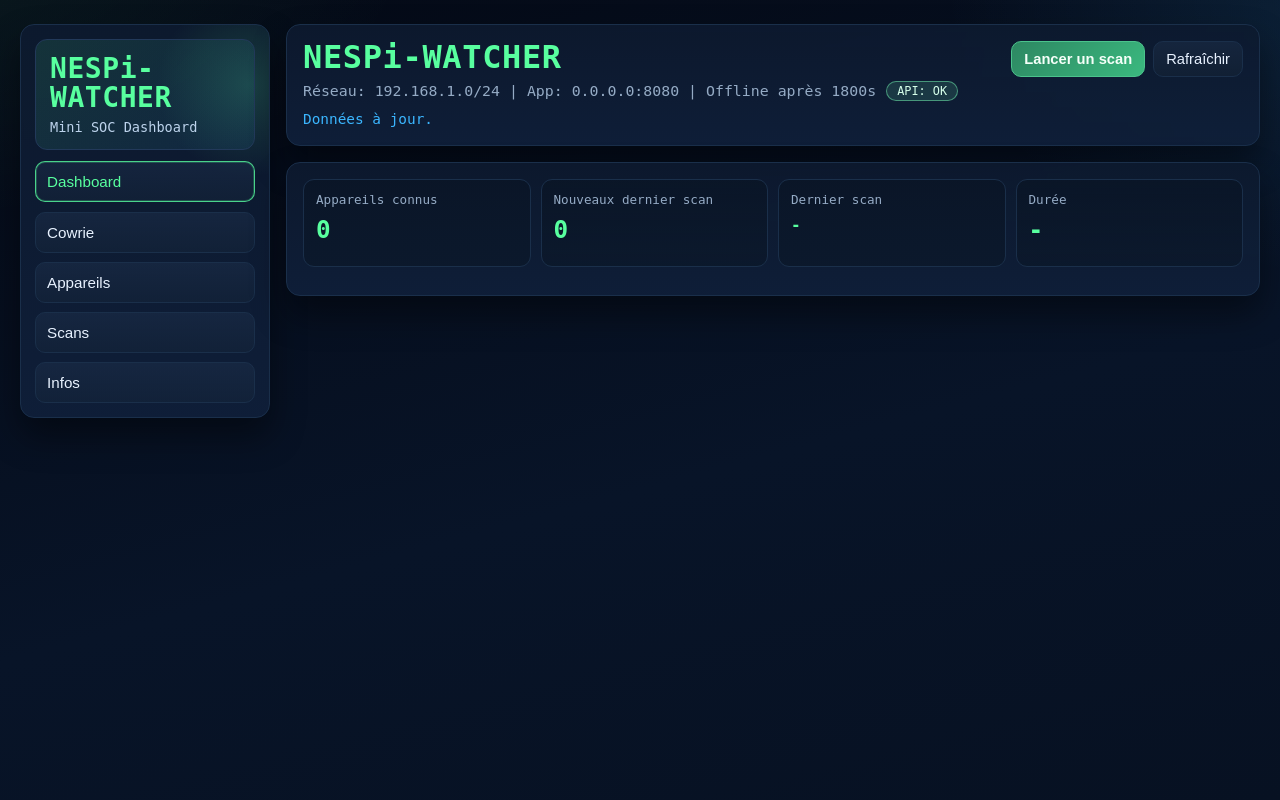
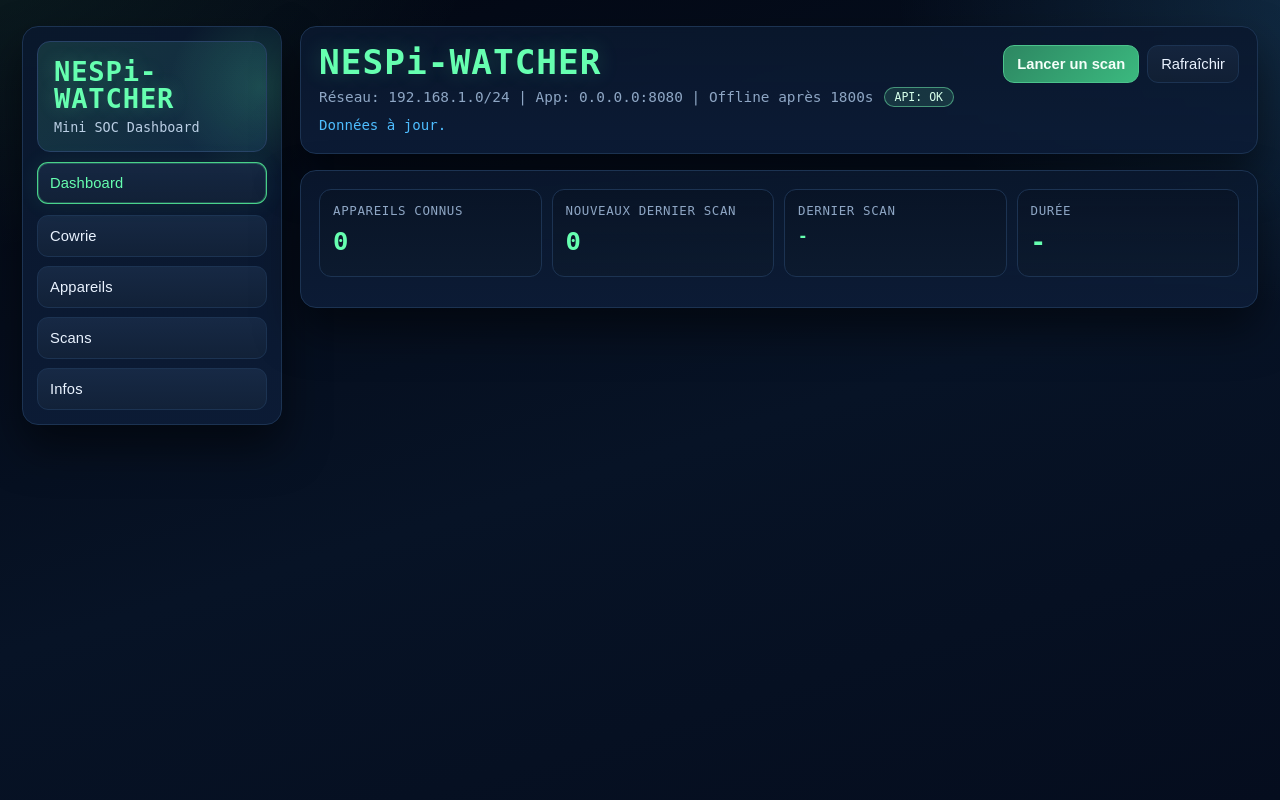
Before and after one commit to SonFire03/nespi-watcher, a Flask app: page / in a window 1280 px wide. Run offline with Flask 3, Linux system fonts and the light colour scheme; data that the repository does not hold is empty.

Commit message:
style(ui): elevate visual design with premium cyber glass polish

```diff
--- a/templates/index.html
+++ b/templates/index.html
@@ -6,24 +6,24 @@
   <title>NESPi Watcher</title>
   <style>
     :root {
-      --bg:#040915;
-      --bg-soft:#0a1324;
-      --panel:#0d1a2f;
-      --panel-2:#0f1f39;
-      --line:#22395a;
-      --line-soft:#1a2f4a;
-      --text:#e8f2ff;
-      --muted:#95abc5;
-      --accent:#58ff9f;
-      --accent-2:#3bb6ff;
-      --danger:#ff5f71;
-      --warn:#ffbc66;
-      --ok:#78ffb6;
-      --shadow:0 18px 34px rgba(0, 0, 0, .42);
-      --radius:14px;
+      --bg:#030712;
+      --bg-soft:#071125;
+      --panel:#0a182f;
+      --panel-2:#11223f;
+      --line:#284267;
+      --line-soft:#1c3352;
+      --text:#eaf3ff;
+      --muted:#8ea6c4;
+      --accent:#66ffb0;
+      --accent-2:#4ebdff;
+      --danger:#ff6879;
+      --warn:#ffbf68;
+      --ok:#8dffc5;
+      --shadow:0 22px 44px rgba(0, 0, 0, .50);
+      --radius:16px;
       --scroll-track:#0c1730;
-      --scroll-thumb:#3e5f8d;
-      --scroll-thumb-hover:#5e83b8;
+      --scroll-thumb:#416696;
+      --scroll-thumb-hover:#5f89c0;
     }
 
     * { box-sizing:border-box; }
@@ -57,23 +57,23 @@
     body {
       margin:0;
       color:var(--text);
-      font-family:"DejaVu Sans Mono","Liberation Mono",monospace;
+      font-family:"JetBrains Mono","DejaVu Sans Mono","Liberation Mono",monospace;
       background:
-        radial-gradient(900px 520px at -8% -10%, rgba(88,255,159,.08), transparent 58%),
-        radial-gradient(780px 500px at 108% 0%, rgba(59,182,255,.12), transparent 56%),
-        linear-gradient(165deg, var(--bg), #081428 58%, #071122);
+        radial-gradient(980px 560px at -8% -10%, rgba(102,255,176,.10), transparent 60%),
+        radial-gradient(840px 540px at 108% 0%, rgba(78,189,255,.18), transparent 58%),
+        linear-gradient(163deg, var(--bg), #071326 55%, #050d1e);
       min-height:100vh;
     }
 
-    .shell { max-width:1400px; margin:0 auto; padding:24px 20px; }
-    .app-grid { display:grid; grid-template-columns:250px 1fr; gap:16px; align-items:start; }
+    .shell { max-width:1460px; margin:0 auto; padding:26px 22px; }
+    .app-grid { display:grid; grid-template-columns:260px 1fr; gap:18px; align-items:start; }
 
     .card {
-      background:linear-gradient(180deg, rgba(13,26,47,.93), rgba(15,31,57,.96));
+      background:linear-gradient(180deg, rgba(10,24,46,.9), rgba(12,28,54,.96));
       border:1px solid var(--line-soft);
       border-radius:var(--radius);
       box-shadow:var(--shadow);
-      backdrop-filter:blur(2px);
+      backdrop-filter:blur(4px);
     }
 
     .sidebar {
@@ -96,40 +96,41 @@
     .brand {
       position:relative;
       border:1px solid var(--line);
-      border-radius:12px;
-      padding:14px;
-      background:linear-gradient(135deg, rgba(88,255,159,.11), rgba(59,182,255,.08));
+      border-radius:13px;
+      padding:16px;
+      background:linear-gradient(135deg, rgba(102,255,176,.13), rgba(78,189,255,.1));
       margin-bottom:12px;
     }
 
-    .brand h1 { margin:0; color:var(--accent); font-size:1.75rem; letter-spacing:.02em; line-height:1.05; }
-    .brand p { margin:6px 0 0; color:#bdd3ec; font-size:.85rem; }
+    .brand h1 { margin:0; color:var(--accent); font-size:1.7rem; letter-spacing:.03em; line-height:1; text-shadow:0 0 18px rgba(102,255,176,.24); }
+    .brand p { margin:8px 0 0; color:#c4d8ee; font-size:.84rem; opacity:.95; }
 
     .menu { display:grid; gap:9px; }
 
     .menu button {
       border:1px solid var(--line-soft);
-      background:linear-gradient(180deg, rgba(27,45,73,.58), rgba(20,36,58,.58));
+      background:linear-gradient(180deg, rgba(32,53,84,.56), rgba(20,36,58,.72));
       color:var(--text);
-      border-radius:10px;
-      padding:11px;
+      border-radius:11px;
+      padding:12px;
       text-align:left;
       cursor:pointer;
-      font-size:.95rem;
-      transition:all .16s ease;
+      font-size:.92rem;
+      transition:all .18s ease;
+      letter-spacing:.01em;
     }
 
     .menu button:hover,
     .menu button.active {
       border-color:rgba(88,255,159,.8);
-      box-shadow:0 0 0 1px rgba(88,255,159,.22) inset;
+      box-shadow:0 0 0 1px rgba(102,255,176,.22) inset, 0 0 22px rgba(102,255,176,.08);
       color:var(--accent);
-      transform:translateY(-1px);
+      transform:translateY(-2px);
     }
 
     .main { display:grid; gap:16px; }
 
-    .header { padding:16px; }
+    .header { padding:18px; }
 
     .header-top {
       display:flex;
@@ -139,12 +140,12 @@
       flex-wrap:wrap;
     }
 
-    .title-block h2 { margin:0; color:var(--accent); font-size:2rem; letter-spacing:.02em; line-height:1; }
+    .title-block h2 { margin:0; color:var(--accent); font-size:2.15rem; letter-spacing:.03em; line-height:1; text-shadow:0 0 22px rgba(102,255,176,.2); }
 
     .header-meta {
       margin-top:8px;
       color:var(--muted);
-      font-size:.93rem;
+      font-size:.9rem;
       display:flex;
       flex-wrap:wrap;
       align-items:center;
@@ -152,10 +153,10 @@
     }
 
     .api-badge {
-      border:1px solid var(--line);
+      border:1px solid var(--line-soft);
       border-radius:999px;
       padding:2px 10px;
-      font-size:.74rem;
+      font-size:.72rem;
       color:var(--muted);
       background:rgba(10,22,39,.7);
     }
@@ -169,8 +170,8 @@
       border:1px solid var(--line-soft);
       background:linear-gradient(180deg, rgba(23,40,65,.8), rgba(18,33,53,.8));
       color:var(--text);
-      border-radius:10px;
-      padding:9px 12px;
+      border-radius:11px;
+      padding:10px 13px;
       font-size:.92rem;
       cursor:pointer;
       transition:all .15s ease;
@@ -187,24 +188,24 @@
 
     .btn.primary:hover { color:#fff; transform:translateY(-1px); }
 
-    .statusbar { min-height:18px; margin-top:10px; font-size:.9rem; color:var(--accent-2); }
+    .statusbar { min-height:18px; margin-top:10px; font-size:.88rem; color:var(--accent-2); }
     .statusbar.error { color:var(--danger); }
 
-    .section { padding:16px; }
-    .section h3 { margin:0 0 12px; color:var(--accent-2); font-size:1.05rem; }
+    .section { padding:18px; }
+    .section h3 { margin:0 0 12px; color:var(--accent-2); font-size:1.12rem; letter-spacing:.01em; }
 
     .stats-grid { display:grid; grid-template-columns:repeat(4,minmax(0,1fr)); gap:10px; }
 
     .stat {
-      padding:12px;
+      padding:13px;
       border:1px solid var(--line-soft);
-      border-radius:11px;
-      background:linear-gradient(180deg, rgba(9,20,37,.72), rgba(11,24,43,.9));
+      border-radius:12px;
+      background:linear-gradient(180deg, rgba(8,19,37,.78), rgba(12,26,46,.92));
       min-height:88px;
     }
 
-    .stat .k { color:var(--muted); font-size:.79rem; }
-    .stat .v { margin-top:8px; color:var(--accent); font-size:1.52rem; font-weight:700; }
+    .stat .k { color:var(--muted); font-size:.78rem; text-transform:uppercase; letter-spacing:.05em; }
+    .stat .v { margin-top:8px; color:var(--accent); font-size:1.6rem; font-weight:700; }
 
     .cowrie-list {
       display:grid;
@@ -217,7 +218,7 @@
 
     .event {
       border:1px solid var(--line-soft);
-      border-radius:11px;
+      border-radius:12px;
       background:linear-gradient(180deg, rgba(6,16,31,.88), rgba(9,19,35,.94));
       padding:10px;
     }
@@ -239,7 +240,7 @@
     .tag.command { color:#ffe8cb; background:rgba(255,188,102,.16); border:1px solid rgba(255,188,102,.45); }
 
     .time { color:var(--muted); font-size:.76rem; white-space:nowrap; }
-    .event-body { margin-top:8px; display:grid; gap:4px; font-size:.89rem; }
+    .event-body { margin-top:8px; display:grid; gap:4px; font-size:.87rem; line-height:1.35; }
     .event-body b { color:#c3d8f0; }
     .empty { color:var(--muted); font-style:italic; }
 
@@ -253,7 +254,7 @@
     .table-wrap {
       overflow-x:auto;
       border:1px solid var(--line-soft);
-      border-radius:11px;
+      border-radius:12px;
       background:rgba(8,16,30,.5);
       scrollbar-gutter:stable both-edges;
     }
@@ -262,10 +263,10 @@
 
     th,
     td {
-      padding:11px 10px;
+      padding:12px 10px;
       border-bottom:1px solid rgba(34,57,90,.78);
       text-align:left;
-      font-size:.89rem;
+      font-size:.88rem;
     }
 
     th {
```
